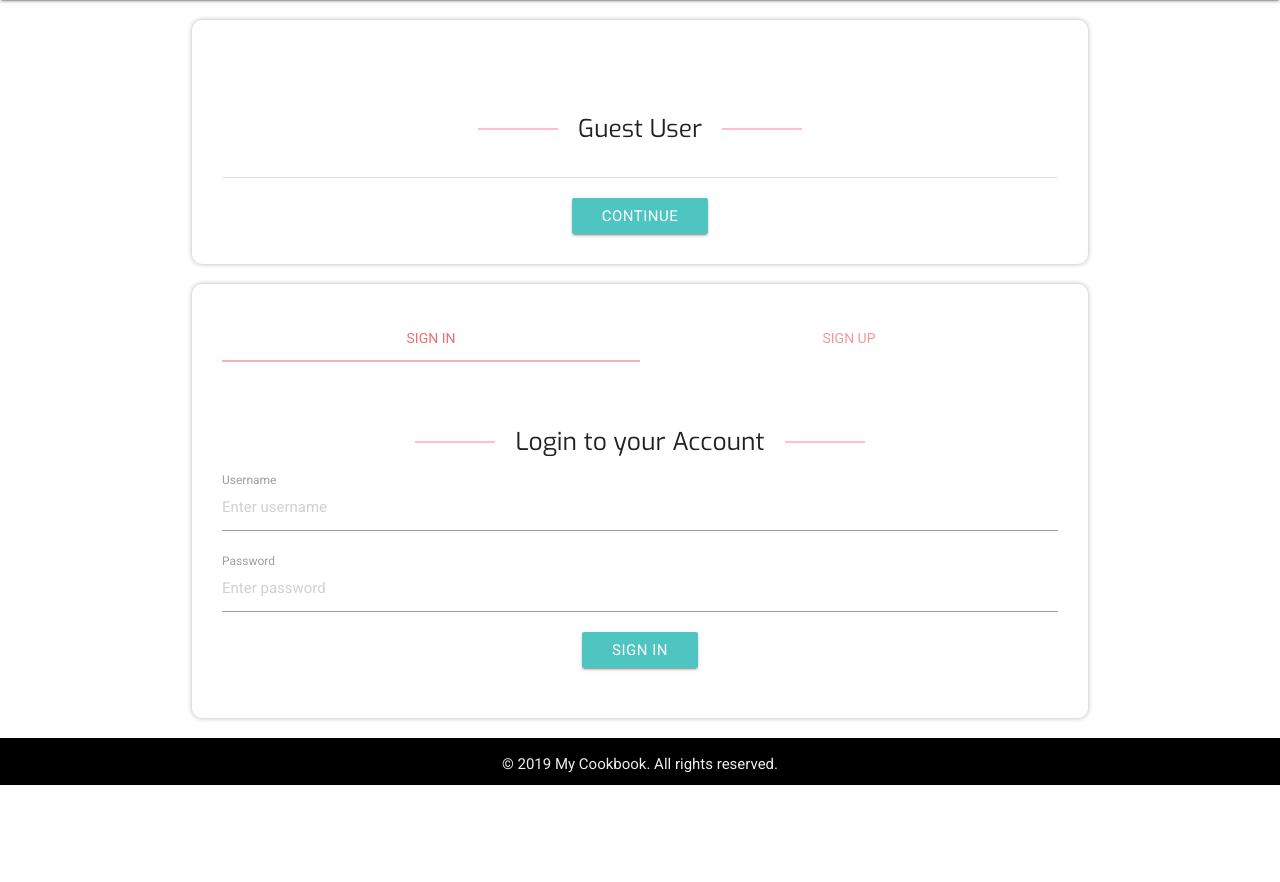
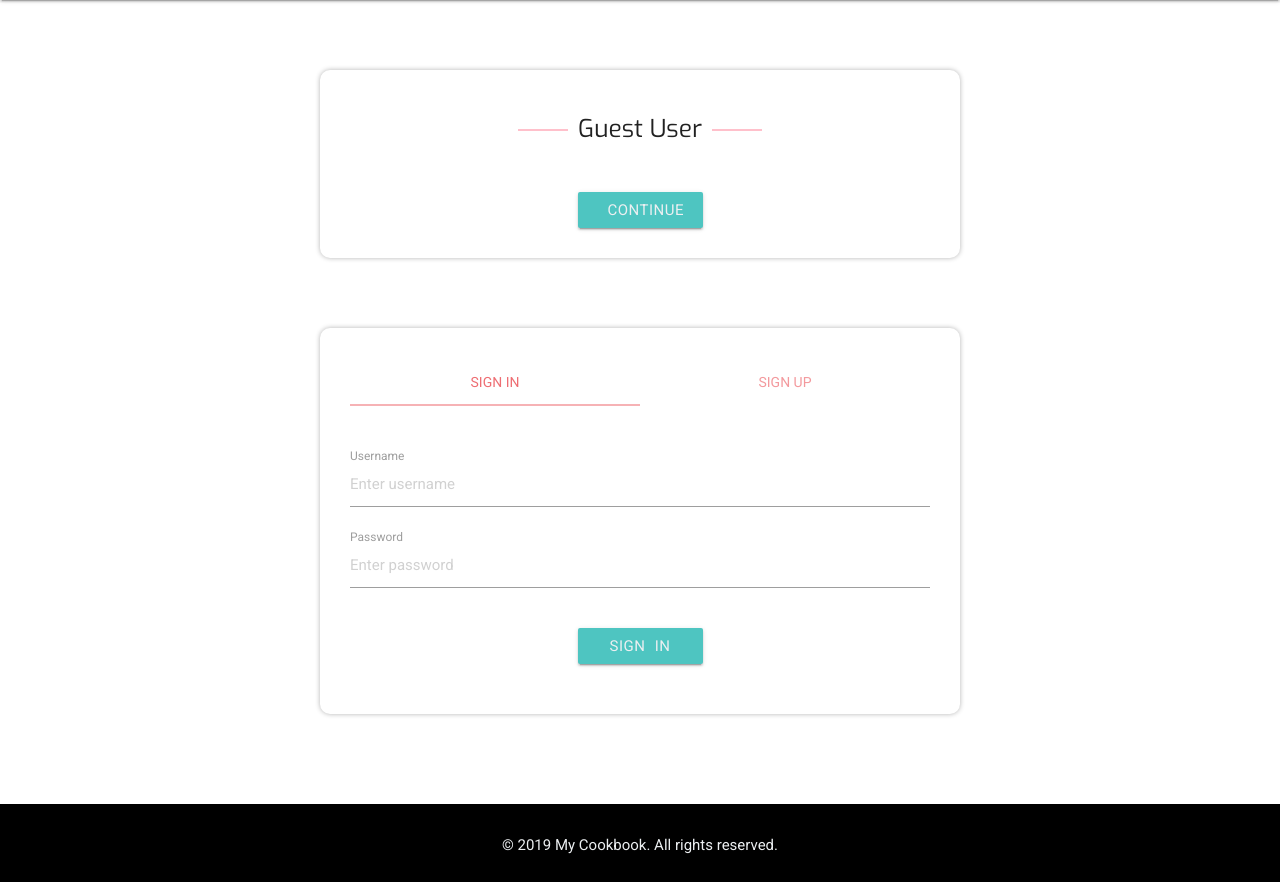
Before and after one commit to Code-Institute-Submissions/online-cookbook-3, a Flask app: page / in a window 1280 px wide. Shown: the part 64-946 px from the top of the page. Before the commit the page ends 849 px from the top, so only its background shows below. Run offline with Flask 2, Linux system fonts and the light colour scheme; some libraries are stand-ins or nearby versions; some web fonts are replaced.

Commit message:
Refactored css and html of index.html

```diff
--- a/static/css/style.css
+++ b/static/css/style.css
@@ -1,14 +1,47 @@
+/*------------------------------------------------------------- -Google Fonts */
+
 @import url('https://fonts.googleapis.com/css?family=Aladin|Exo|Roboto');
 
-/*---------------------------------------------------------------------- Body */
+/*---------------------------------------------------------------- Index.html */
+.form-tabs {
+    margin-bottom: 40px;
+}
+.container-spacing {
+    margin-top: 70px;
+    margin-bottom: 70px;
+}
+/*------------------------------------------------------------- Reusable code */
+/*----------- Headings */
+.heading {
+    margin-bottom: 30px;
+    margin-top: 15px;
+    font-family: 'Exo', sans-serif;
+}
+.heading::before,
+.heading::after {
+    display: inline-block;
+    content: "";
+    border-top: 2px solid pink;
+    height: 8px;
+    width: 40px;
+    margin-left: 10px;
+    margin-right: 10px;
+}
+/*-----Button */
+.btn {
+    background-color: #4ec5c1;
+    color: #eceff1;
+    word-spacing: 5px;
+    margin-top: 20px;
+    width: 125px;
+}
+
+/*----------------------------------------------------------------------------*/
 .fas {
     padding-right: 5px;
 }
 .fa-user {
     padding-right: 10px;
-}
-.btn {
-    background-color: #4ec5c1;
 }
 .dropdown-content li>a {
     color: #37474f;
@@ -80,36 +113,7 @@ nav .brand-logo {
    height: 225px;
    position: relative;
 }
-.banner-heading {
-   position: absolute;
-   top: 50%;
-   left: 50%;
-   transform: translate(-50%, -50%);
-   color: black;
-   font-family: 'Exo', sans-serif;
-   letter-spacing: 1px;
-   word-spacing: 2px;
-   text-shadow: 0px 0px 2px rgb(100,100,100);
-   text-transform: uppercase;
-}
-.overlay {
-    opacity: 0.9;
-}
-.heading {
-    padding: 15px;
-    font-family: 'Exo', sans-serif;
-}
-.heading::before,
-.heading::after {
-    display: inline-block;
-    content: "";
-    border-top: 2px solid pink;
-    height: 60px;
-    width: 80px;
-    transform: translateY(85%);
-    margin-left: 20px;
-    margin-right: 20px;
-}
+
 .card .card-content .card-title {
     font-size: 16px;
     margin-bottom: 0;
@@ -147,6 +151,9 @@ nav .brand-logo {
     -moz-box-shadow: 0px 0px 5px 0px rgba(0,0,0,0.3);
     box-shadow: 0px 0px 5px 0px rgba(0,0,0,0.3);
 }
+.recipe-form {
+    margin-top: 100px;
+}
 .spacing {
     line-height: 30px;
     word-spacing: 2px;
@@ -172,6 +179,7 @@ nav .brand-logo {
 .name {
     font-size: 16px;
     line-height: 2.5;
+    text-transform: uppercase;
 }
 /*-------------------------------------------------------------------- Footer */
 .page-footer {
@@ -195,4 +203,16 @@ main {
     nav .brand-logo {
         font-size: 38px;
     }
+    .container-width {
+        width: 60%;
+    }
+    .heading::before,
+    .heading::after {
+        width: 50px;
+    }
 }
+@media screen and (min-width: 992px) {
+    .container-width {
+        width: 50%;
+    }
+}
--- a/templates/allcuisines.html
+++ b/templates/allcuisines.html
@@ -12,12 +12,12 @@
     {% set _stub = cuisines.rewind() %}
     {% for cuisine in cuisines %}
     <div class="col s12 m4">
-        <div class="card-panel  light-blue lighten-4 row">
+        <div class="card-panel blue-grey lighten-5 row">
             <div class="col s6 ">
                 <span class="name">{{cuisine.cuisine_name}}</span>
             </div>
             <div class="col s3 ">
-                <a href="{{url_for('edit_cuisine', cuisine_id = cuisine._id)}}" class="waves-effect waves-light orange-text"><i class="material-icons">edit</i></a>
+                <a href="{{url_for('edit_cuisine', cuisine_id = cuisine._id)}}" class="waves-effect waves-light yellow-text text-darken-4"><i class="material-icons">edit</i></a>
              </div>
             <div class="col s3 ">
                 <a href="{{url_for('delete_cuisine', cuisine_id = cuisine._id)}}" class="waves-effect waves-light red-text"><i class="material-icons">delete</i></a>
@@ -27,7 +27,7 @@
     {% endfor %}
 </div>
 <div class="row">
-    <div class="col s12 m3">
+    <div class="col s12 m4 offset-m4 center-align">
        <a href="{{url_for('add_cuisine')}}" class="waves-effect waves-light btn"><i class="material-icons left">add_box</i>Add Cuisine</a>
     </div>
 </div>
--- a/templates/index.html
+++ b/templates/index.html
@@ -1,56 +1,55 @@
 <!DOCTYPE html>
 <html lang="en">
 <head>
-    <!-- Icons -->
-    <link href="https://fonts.googleapis.com/icon?family=Material+Icons" rel="stylesheet">
-    <link rel="stylesheet" href="https://use.fontawesome.com/releases/v5.7.2/css/all.css" type="text/css" />
-    <!-- CSS Framework -->
+    <!-- Materialize CSS -->
     <link rel="stylesheet"  href="https://cdnjs.cloudflare.com/ajax/libs/materialize/0.100.2/css/materialize.min.css">
     <!-- Custom CSS -->
-    <link rel="stylesheet" href="{{ url_for('static', filename='css/style.css') }}" type="text/css" />
+    <link rel="stylesheet" href="{{ url_for('static', filename='css/style.css') }}">
+    <title>My Cookbook</title>
 </head>
 <body>
-
-    <!-- Page header -->
+    <!-- Header section -->
     <header>
         <div class="navbar-fixed">
             <nav>
                 <div class="nav-wrapper">
                     <a href="{{url_for('index')}}" class="brand-logo center">
-                        <span class="pink-text text-accent-2">My</span><span class="blue-grey-text text-lighten-4"> Cookbook</span>
+                        <span class="pink-text text-accent-2">My</span>
+                        <span class="blue-grey-text text-lighten-4"> Cookbook</span>
                     </a>
                 </div>
             </nav>
         </div>
     </header>
-
-    <!-- Alert message -->
-    <div class="container">
+    <!-- Main section -->
+    <main>
+        <!-- Alert messages -->
+        <div class="container container-width">
             {% if success == True %}
                 <p class="red-text text-darken-4">You are successfully registered. Please login below.</p>
             {% elif success == False %}
-            <p class="red-text text-darken-4">Sorry that username already exists</p>
+                <p class="red-text text-darken-4">Sorry that username already exists. Please use a different username.</p>
             {% elif login == False %}
-            <p class="red-text text-darken-4">Login failed. Incorrect username or/and password.</p>
+                <p class="red-text text-darken-4">Login failed. Incorrect username or/and password. Please try again.</p>
             {% endif %}
         </div>
 
         <!-- Guest user -->
-    <div class="container">
-        <div class="section">
-            <h5 class="center heading">Guest User</h5>
-            <div class="divider"></div>
-            <div class="center">
-                <a href="{{url_for('guest_user')}}" class="btn waves-effect waves-light" type="submit">Continue</a>
+        <div class="container container-width container-spacing">
+            <div class="section center">
+                <h5 class="heading">Guest User</h5>
+                <div>
+                    <a href="{{url_for('guest_user')}}" class="btn waves-effect waves-light">Continue</a>
                 </div>
             </div>
         </div>
 
-    <!-- Tab login forms -->
-    <div class="container">
+        <!-- Sign In /Sign Up tab forms-->
+        <div class="container container-width container-spacing">
             <div class="section">
                 <div class="row">
-                <div class="col s12">
+                    <!-- Form tabs -->
+                    <div class="col s12 form-tabs">
                         <ul class="tabs">
                             <li class="tab col s6"><a class="active" href="#sign-in">Sign In</a></li>
                             <li class="tab col s6"><a href="#sign-up">Sign Up</a></li>
@@ -58,7 +57,6 @@
                     </div>
                      <!-- Sign In form -->
                     <div id="sign-in" class="col s12 center">
-                    <h5 class="heading">Login to your Account</h5>
                         <form action="{{url_for('login')}}" method="POST">
                             <div class="input-field">
                                 <input placeholder="Enter username" name="username" type="text" class="validate" required>
@@ -73,7 +71,6 @@
                     </div>
                      <!-- Sign up form -->
                     <div id="sign-up" class="col s12 center">
-                    <h5 class="heading">Sign Up for Free</h5>
                         <form action="{{url_for('register')}}" method="POST">
                             <div class="input-field">
                                 <input placeholder="Enter your full name" name="fullname" type="text" class="validate" required>
@@ -93,18 +90,13 @@
                 </div>
             </div>
         </div>
+    </main>
     <!-- Footer -->
     <footer class="page-footer footer-copyright black">
-          <div class="container center"> © 2019 My Cookbook. All rights reserved.</div>
+        <p class="center"> © 2019 My Cookbook. All rights reserved.</p>
     </footer>
     <!-- Scripts -->
     <script src="https://cdnjs.cloudflare.com/ajax/libs/jquery/3.3.1/jquery.min.js"></script>
     <script src="https://cdnjs.cloudflare.com/ajax/libs/materialize/0.100.2/js/materialize.min.js"></script>
-    <script>
-        $(document).ready(function(){
-            $('select').material_select();
-
-        })
-    </script>
 </body>
 </html>
--- a/templates/myrecipes.html
+++ b/templates/myrecipes.html
@@ -1,6 +1,7 @@
 {% extends 'base.html' %}{% block content %}
 
-<h5 class="heading">My Recipes <span class="medium-text">({{total_my_recipes}})</span></h5>
+<h5 class="heading center">My Recipes</h5>
+<span class="medium-text">{{total_my_recipes}} recipes</span>
 <div class="divider"></div>
 
 <div class="row">
```
Also changed, not shown: templates/addrecipe.html (+5 -3 lines), templates/alldishes.html (+5 -5 lines). Lines whose indentation alone changed are shown as unchanged.
